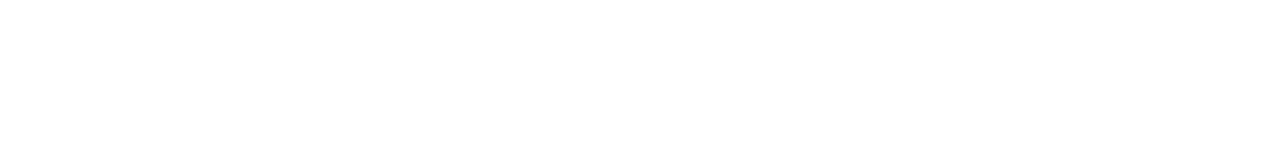
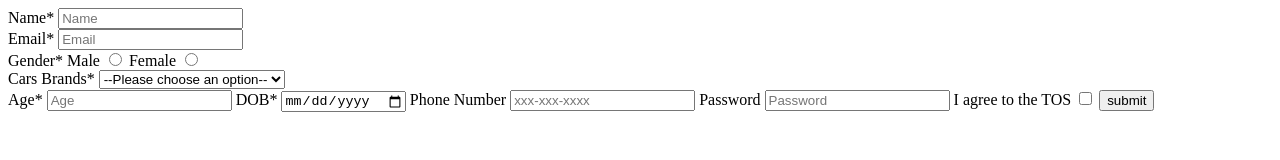
Before and after one commit to acciojob/signup-form-car-kunalkasera456, a website: page main.html in a window 1280 px wide. Drawn offline with Linux system fonts and the light colour scheme.

Commit message:
created a submission

```diff
--- a/main.html
+++ b/main.html
@@ -7,6 +7,52 @@
 </head>
 
 <body>
+
+	<form method="post">
+        <div>
+            <label for="name">Name*</label>
+            <input type="text" id="name" required placeholder="Name">
+        </div>
+
+        <div>
+            <label for="name">Email*</label>
+            <input type="text" id="name" required placeholder="Email">
+        </div>
+
+        <div>
+            <label for="gender">Gender*</label>
+            <label for="gender_m">Male</label>
+            <input type="radio" name="" id="gender_m" required>
+            <label for="gender_f">Female</label>
+            <input type="radio" name="" id="gender_f" required>
+        </div>
+
+        <div>
+            <label for="cars">Cars Brands* </label>
+            <select name="" id="cars" required>
+                <option value="" disabled selected>--Please choose an option--</option>
+                <option value="">BMW</option>
+                <option value="">Audi</option>
+                <option value="">Mercedez</option>
+            </select>
+        </div>
+
+        <label for="age">Age*</label>
+        <input type="number" name="" id="age" required placeholder="Age">
+
+        <label for="dob">DOB*</label>
+        <input type="date" name="" id="dob" required>
+
+        <label for="tel">Phone Number</label>
+        <input type="tel" name="" id="tel" placeholder="xxx-xxx-xxxx">
+
+        <label for="password">Password</label>
+        <input type="password" name="" id="password" required placeholder="Password">
+
+        <label for="checkbox"> I agree to the TOS</label>
+        <input type="checkbox" name="" id="" required>
+
+        <button type="submit">submit</button>
 	<!-- the entire body must be written by student -->
     <script type="text/javascript" src="./script.js">
 </script>
```
